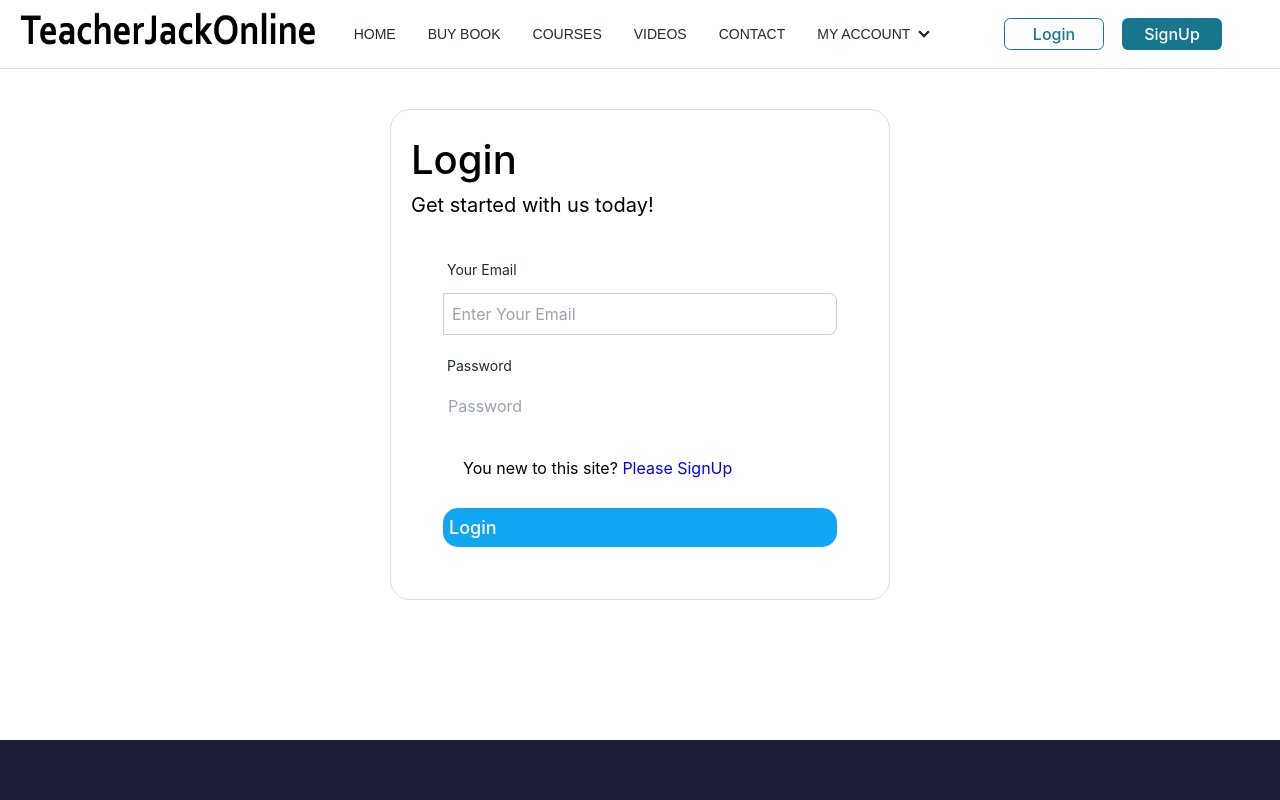
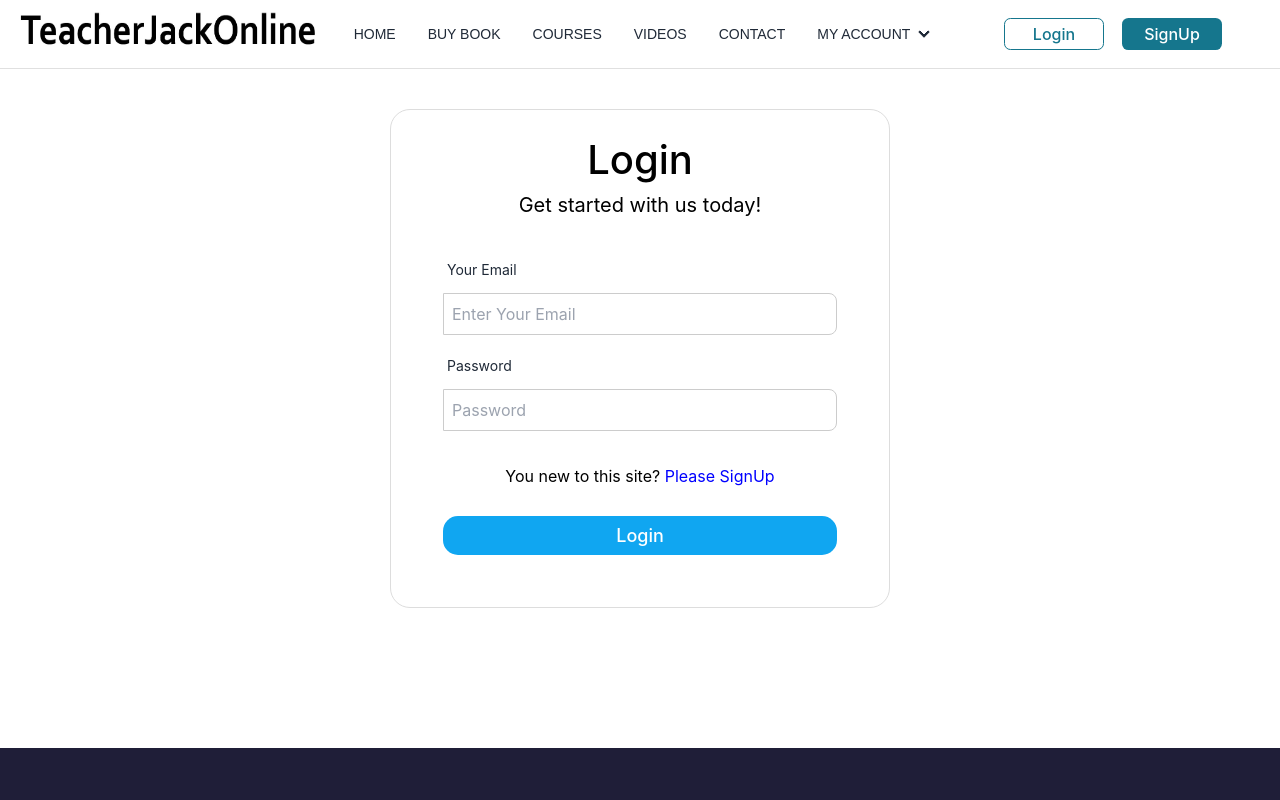
Before and after one commit to sazzadhossain1/TEACHER-JACK, a React (Create React App) app: page /login in a window 1280 px wide. Shown: the top 800 px of the page. Built offline with nearby package versions, Linux system fonts and the light colour scheme.

Commit message:
rirchse 2nd commit

```diff
--- a/src/components/BookDownloadPage/BookDownloadPage.css
+++ b/src/components/BookDownloadPage/BookDownloadPage.css
@@ -1,5 +1,4 @@
 .submit-up-parent-div {
-  background-color: #eee;
   padding-top: 10px;
   padding-bottom: 10px;
 }
@@ -86,7 +85,7 @@ label {
   margin-bottom: 5px;
 }
 
-input[type="text"], input[type="number"], input[type="email"], select {
+input[type="text"], input[type="number"], input[type="email"], input[type="password"], select {
   width: 100%;
   padding: 8px;
   border: 1px solid #ccc;
--- a/src/components/BookDownloadPage/BookDownloadPage.js
+++ b/src/components/BookDownloadPage/BookDownloadPage.js
@@ -46,7 +46,9 @@ const BookDownloadPage = () => {
     };
 
     try {
-      let result = await fetch("https://app.teacherjackonline.com/api/sale", {
+      let url = "https://app.teacherjackonline.com/api/sale"
+      let result = await fetch(url,
+        {
           method: "POST",
           headers: {
             "Content-Type": "application/json",
@@ -102,13 +104,9 @@ const BookDownloadPage = () => {
             <p>Coupon Code ব্যবহার করলেই পাচ্ছেন 10%  ডিসকাউন্ট</p>
             <div className="form-group">
               <label><input type="radio" name="coupon_code" value="Yes"/> আমি কুপন কোড ব্যবহার করতে চাই</label>
-              <label><input type="radio" name="coupon_code" value="No"/> আমর কুপন কোড নেই</label>
+              <label><input type="radio" name="coupon_code" value="No"/> আমার কুপন কোড নেই</label>
               <label htmlFor="CouponCode">কুপন কোড</label>
-              <input
-                type="number"
-                onChange={(e) => setCoupon_code(e.target.value)}
-                id="CouponCode"
-                name="CouponCode"
+              <input type="number" onChange={(e) => setCoupon_code(e.target.value)} id="CouponCode" name="CouponCode"
                 value={coupon_code}
               />
             </div>
--- a/src/components/SignUp/SignUp.css
+++ b/src/components/SignUp/SignUp.css
@@ -5,6 +5,7 @@
   max-width: 500px;
   border:1px solid #ddd;
   border-radius: 20px;
+  text-align: center;
 }
 
 .sign-head {
```
Lines whose indentation alone changed are shown as unchanged.
